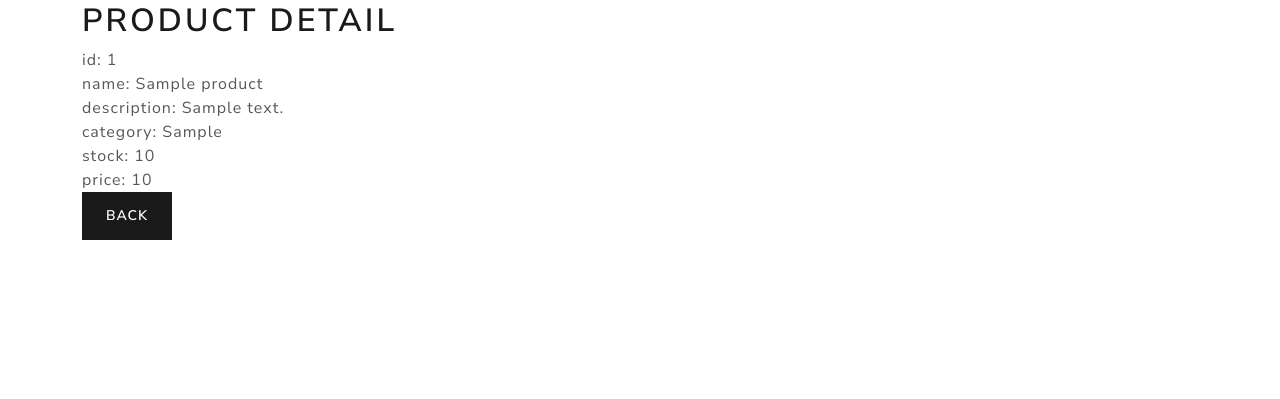
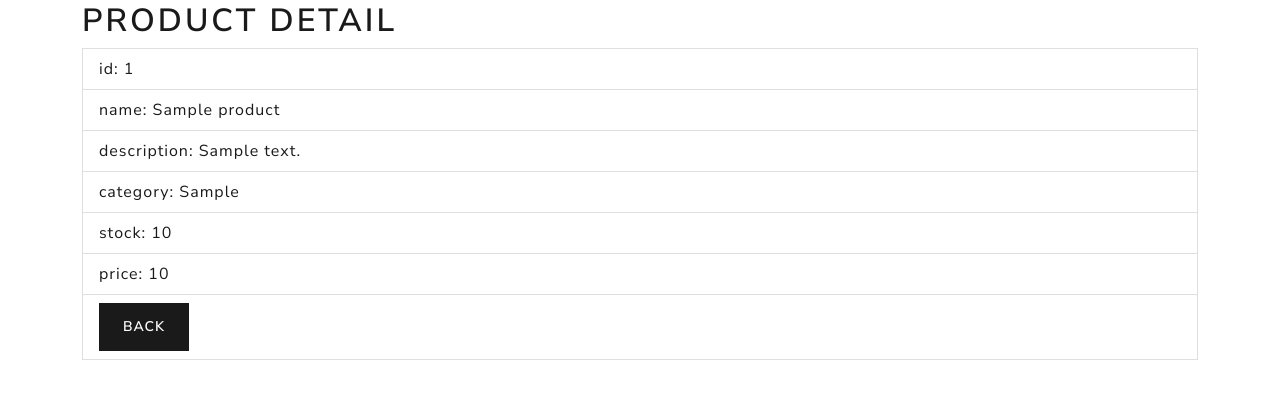
Before and after one commit to shtakai/dojo-django-proj, a Django app: page /products/1 in a window 1280 px wide. Shown: the part 76-475 px from the top of the page. Run offline with Django 3.2, Linux system fonts and the light colour scheme; a user stored in the database is signed in; tables that the repository leaves empty hold one stand-in row (values such as "Sample post"); parts of the project's set-up code (start-up, migrations or seed data) failed here and were passed over; some libraries are stand-ins or nearby versions.

```diff
--- a/apps/harvest/templates/harvest/product_show.html
+++ b/apps/harvest/templates/harvest/product_show.html
@@ -24,14 +24,14 @@
   <div class="row">
     <div class="col-lg-12">
       <h1>product detail</h1>
-      <ul class='list-unstyled'>
-        <li>id: {{ object.id }}</li>
-        <li>name: {{ object.name }}</li>
-        <li>description: {{ object.description }}</li>
-        <li>category: {{ object.category }}</li>
-        <li>stock: {{ object.stock }}</li>
-        <li>price: {{ object.price }}</li>
-        <li><a href="/harvest/products" class="btn btn-primary">Back</a><li>
+      <ul class='list-unstyled list-group'>
+        <li class="list-group-item">id: {{ object.id }}</li>
+        <li class="list-group-item">name: {{ object.name }}</li>
+        <li class="list-group-item">description: {{ object.description }}</li>
+        <li class="list-group-item">category: {{ object.category }}</li>
+        <li class="list-group-item">stock: {{ object.stock }}</li>
+        <li class="list-group-item">price: {{ object.price }}</li>
+        <li class="list-group-item"><a href="/harvest/products" class="btn btn-primary">Back</a><li>
       </ul>
     </div>
   </div>
```
